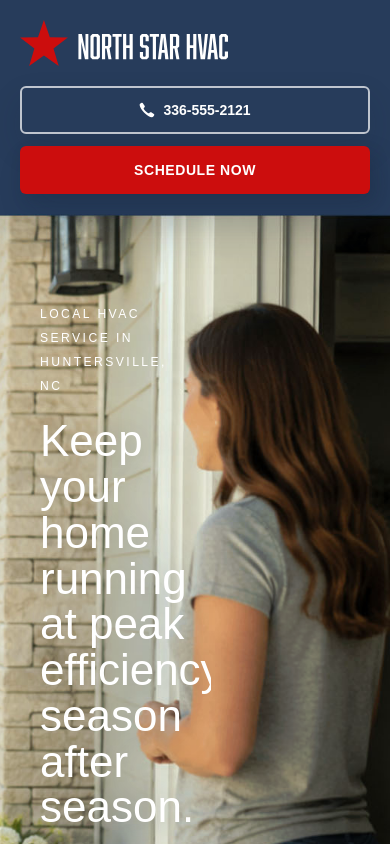
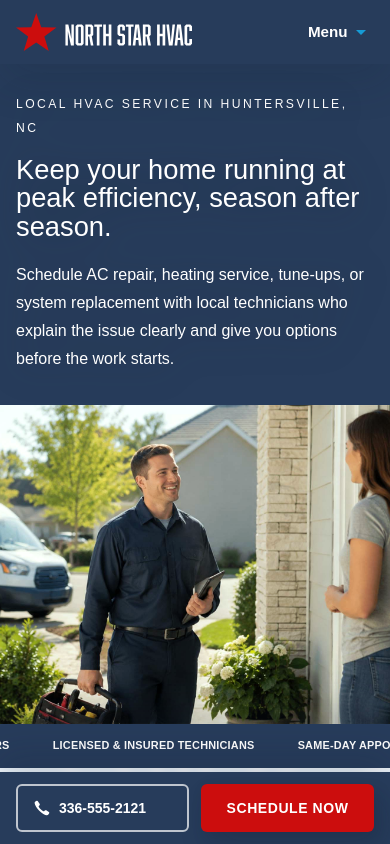
Before and after one commit to jcolemandesign/HVAC-sample, a Next.js app: page / in a window 390 px wide. Shown: the top 844 px of the page. Built offline with nearby package versions, Linux system fonts and the light colour scheme; a web font is replaced by a local one.

Commit message:
mobile hero

```diff
--- a/src/app/globals.css
+++ b/src/app/globals.css
@@ -85,6 +85,22 @@ body {
   height: 0.35rem;
   mask-image: url("/icons-nav-dropdown.svg");
   -webkit-mask-image: url("/icons-nav-dropdown.svg");
+}
+
+.site-header {
+  position: fixed;
+  top: 0;
+  right: 0;
+  left: 0;
+  padding-top: env(safe-area-inset-top);
+}
+
+.site-header-inner {
+  min-height: 4rem;
+}
+
+.mobile-action-bar {
+  padding-bottom: max(0.75rem, env(safe-area-inset-bottom));
 }
 
 .icon-next-arrow {
@@ -432,6 +448,55 @@ body {
   animation-play-state: paused;
 }
 
+@media (max-width: 767px) {
+  .mobile-hero-section {
+    display: flex;
+    min-height: calc(100dvh - 4rem - 4.75rem - env(safe-area-inset-top) - env(safe-area-inset-bottom));
+    flex-direction: column;
+  }
+
+  .mobile-hero-main {
+    flex: 1 1 auto;
+  }
+
+  .mobile-hero-image {
+    flex: 1 1 auto;
+    min-height: 14rem;
+  }
+
+  .hero-heading {
+    font-size: clamp(1.38rem, 7vw, 2.35rem);
+    line-height: 1.04;
+  }
+
+  .hero-trust-marquee {
+    margin-bottom: 0;
+    padding-block: 0.9rem;
+  }
+
+  .hero-trust-marquee .font-expanded {
+    padding-inline: 1.35rem;
+    font-size: 0.68rem;
+    letter-spacing: 0.02em;
+  }
+
+  .hero-trust-marquee .icon-star {
+    width: 0.8rem;
+    height: 0.76rem;
+  }
+}
+
+@media (min-width: 768px) {
+  .site-header {
+    position: relative;
+    padding-top: 0;
+  }
+
+  .site-header-inner {
+    min-height: 0;
+  }
+}
+
 @keyframes hero-marquee {
   from {
     transform: translateX(0);
--- a/src/app/page.tsx
+++ b/src/app/page.tsx
@@ -4,6 +4,7 @@ import Link from "next/link";
 import mapImage from "../../public/map-web.jpg";
 import serviceImage from "../../public/HVAC-service-example.jpg";
 import heroImage from "../../public/HVAC-web-hero.jpg";
+import mobileHeroImage from "../../public/HVAC-mobile-web-hero.jpg";
 import logo from "../../public/logo-temp.svg";
 import wrenImage from "../../public/wren.png";
 import { AnimatedSunburst } from "./components/AnimatedSunburst";
@@ -191,12 +192,20 @@ const socialLinks = [
 
 export default function Home() {
   return (
-    <main className="min-h-screen overflow-x-hidden bg-[#eef6fc] text-[#273c5b]">
-      <header className="relative z-20 bg-[#273c5b] text-white shadow-[0_18px_42px_rgba(21,36,53,0.16)]">
-        <div className="mx-auto flex w-[min(calc(100dvw-2rem),111rem)] flex-col gap-5 px-1 py-5 lg:flex-row lg:items-center">
+    <main className="min-h-screen overflow-x-hidden bg-[#eef6fc] pb-[calc(4.75rem+env(safe-area-inset-bottom))] pt-[calc(4rem+env(safe-area-inset-top))] text-[#273c5b] md:pb-0 md:pt-0">
+      <header className="site-header z-50 bg-[var(--primary-blue)] text-white shadow-[0_18px_42px_rgba(21,36,53,0.16)]">
+        <div className="site-header-inner mx-auto flex w-full items-center justify-between gap-5 px-4 md:w-[min(calc(100dvw-2rem),111rem)] md:flex-col md:items-start md:px-1 md:py-5 lg:flex-row lg:items-center">
           <Link href="/" aria-label="North Star HVAC home" className="inline-flex w-fit">
-            <Image src={logo} alt="North Star HVAC" className="h-auto w-52" priority />
+            <Image src={logo} alt="North Star HVAC" className="h-auto w-44 md:w-52" priority />
           </Link>
+          <button
+            className="inline-flex h-11 items-center gap-2 rounded-[6px] px-2 text-[0.95rem] font-bold text-white md:hidden"
+            type="button"
+            aria-label="Open main menu"
+          >
+            Menu
+            <span className="icon-mask icon-nav-dropdown text-[#169bd5]" aria-hidden="true" />
+          </button>
           <nav
             aria-label="Main navigation"
             className="hidden flex-wrap gap-x-7 gap-y-2 text-[1.075rem] font-semibold text-white/86 md:flex lg:ml-12"
@@ -218,7 +227,7 @@ export default function Home() {
               );
             })}
           </nav>
-          <div className="flex flex-col gap-[0.8rem] sm:flex-row lg:ml-auto">
+          <div className="hidden flex-col gap-[0.8rem] sm:flex-row md:flex lg:ml-auto">
             <a
               className="inline-flex h-12 w-full items-center justify-center gap-2 rounded-[6px] border-[2pt] border-white/70 bg-transparent px-5 text-sm font-extrabold text-white shadow-[0_14px_30px_rgba(21,36,53,0.16)] transition hover:border-white hover:bg-white/10 sm:w-fit"
               href="tel:+13365552121"
@@ -236,32 +245,31 @@ export default function Home() {
         </div>
       </header>
 
-      <section className="relative overflow-hidden bg-[#273c5b]">
-        <div className="absolute right-0 top-0 h-[51rem] w-[85.333rem] max-w-none">
+      <section className="mobile-hero-section relative overflow-hidden bg-[var(--primary-blue)]">
+        <div className="absolute right-0 top-0 hidden h-[51rem] w-[85.333rem] max-w-none md:block">
           <Image
             src={heroImage}
             alt="North Star HVAC technician greeting a homeowner"
             fill
             className="object-cover object-right"
-            priority
             sizes="1366px"
           />
         </div>
 
-        <div className="relative z-10 mx-auto flex w-[min(calc(100dvw-2rem),111rem)] py-14 sm:py-16 lg:min-h-[51rem] lg:items-center lg:py-16">
-          <div className="min-w-0 max-w-[50vw] overflow-hidden px-6 py-8 drop-shadow-[0_4px_18px_rgba(21,36,53,0.42)] sm:px-9 sm:py-10 lg:px-12 lg:py-12">
+        <div className="mobile-hero-main relative z-10 mx-auto flex w-full flex-col md:w-[min(calc(100dvw-2rem),111rem)] md:py-16 lg:min-h-[51rem] lg:items-start lg:justify-center">
+          <div className="min-w-0 overflow-hidden px-4 pb-8 pt-7 drop-shadow-[0_4px_18px_rgba(21,36,53,0.42)] md:max-w-[50vw] md:px-9 md:py-10 lg:px-12 lg:py-12">
             <p className="max-w-full text-[clamp(0.76rem,0.78vw,0.9rem)] font-normal uppercase leading-6 tracking-[0.2em] text-white">
               Local HVAC Service in Huntersville, NC
             </p>
-            <h1 className="display-heading mt-5 max-w-full text-white">
+            <h1 className="hero-heading display-heading mt-4 max-w-full text-white md:mt-5">
               Keep your home running at peak efficiency, season after season.
             </h1>
-            <p className="mt-6 max-w-[35ch] text-base font-normal leading-7 text-white sm:max-w-[44rem] sm:text-lg sm:leading-8">
+            <p className="mt-5 max-w-full text-base font-normal leading-7 text-white md:mt-6 md:max-w-[44rem] md:text-lg md:leading-8">
               Schedule AC repair, heating service, tune-ups, or system replacement
               with local technicians who explain the issue clearly and give you
               options before the work starts.
             </p>
-            <div className="mt-8 flex flex-col gap-3 sm:flex-row sm:items-center">
+            <div className="mt-8 hidden flex-col gap-3 sm:flex-row sm:items-center md:flex">
               <Link
                 className="hero-primary-cta inline-flex h-14 w-full items-center justify-center rounded-[6px] bg-[#cc0d0d] px-7 text-base font-extrabold uppercase tracking-[0.04em] text-white transition hover:bg-[#e11212] sm:w-auto"
                 href="/contact"
@@ -277,9 +285,19 @@ export default function Home() {
               </a>
             </div>
           </div>
+          <div className="mobile-hero-image relative w-full md:hidden">
+            <Image
+              src={mobileHeroImage}
+              alt="North Star HVAC technician greeting a homeowner"
+              fill
+              className="object-cover object-center"
+              priority
+              sizes="100vw"
+            />
+          </div>
         </div>
 
-        <div className="hero-trust-marquee relative z-20 bg-[#273c5b] py-[1.375rem] text-white shadow-[0_-18px_34px_rgba(21,36,53,0.22)]">
+        <div className="hero-trust-marquee relative z-20 bg-[var(--primary-blue)] py-[1.375rem] text-white shadow-[0_-18px_34px_rgba(21,36,53,0.22)]">
           <div className="hero-trust-track flex items-center">
             {[...trustItems, ...trustItems].map((item, index) => (
               <div
@@ -304,6 +322,23 @@ export default function Home() {
           </div>
         </div>
       </section>
+
+      <div className="mobile-action-bar fixed inset-x-0 bottom-0 z-50 grid grid-cols-2 gap-3 bg-[var(--primary-blue)] px-4 pt-3 text-white shadow-[0_-16px_34px_rgba(21,36,53,0.18)] md:hidden">
+        <a
+          className="relative inline-flex h-12 items-center justify-center rounded-[6px] border-[2pt] border-white/70 px-9 text-sm font-extrabold text-white transition hover:border-white hover:bg-white/10"
+          href="tel:+13365552121"
+          aria-label="Call North Star HVAC"
+        >
+          <span className="icon-mask icon-phone absolute left-4" aria-hidden="true" />
+          336-555-2121
+        </a>
+        <Link
+          className="hero-primary-cta inline-flex h-12 min-w-0 items-center justify-center rounded-[6px] bg-[#cc0d0d] px-5 text-sm font-extrabold uppercase tracking-[0.04em] text-white transition hover:bg-[#e11212]"
+          href="/contact"
+        >
+          SCHEDULE NOW
+        </Link>
+      </div>
 
       <section id="services" className="relative overflow-hidden bg-[#eef6fc] pb-[8rem] pt-[8.2rem] lg:pb-[9.25rem] lg:pt-[9.7rem]">
         <AnimatedSunburst />
```
